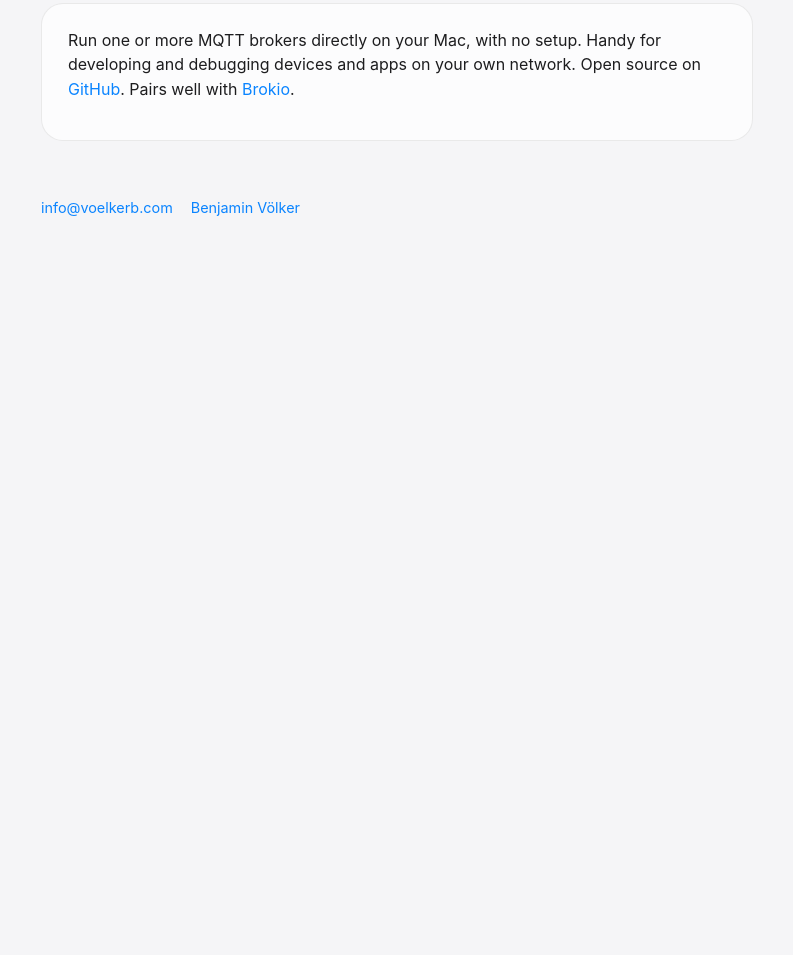
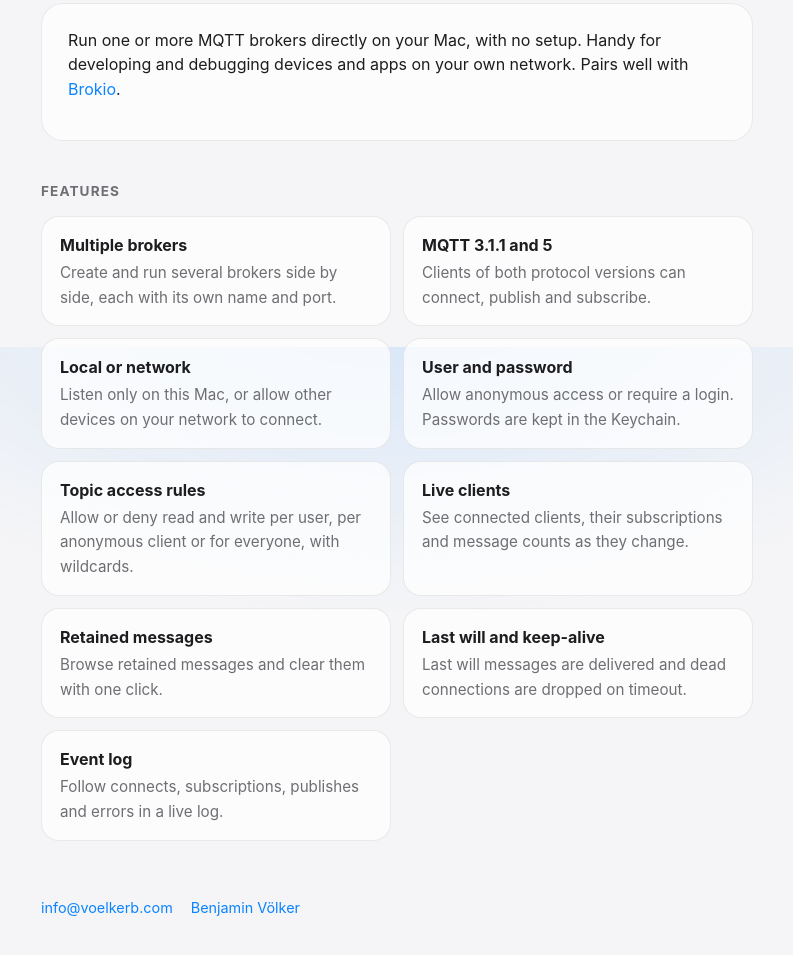
Before and after one commit to voelkerb/apps, a plain HTML site: page brokkr/index.html in a window 1280 px wide. Shown: the part 453-1408 px from the top of the page, without its empty margins (243-1036 px from the left). Before the commit the page ends 800 px from the top, so only its background shows below. Drawn offline with Linux system fonts and the light colour scheme.

Commit message:
Fix Brokkr icon padding, add Brokkr features, drop open source claim
Co-authored-by: Copilot <223556219+Copilot@users.noreply.github.com>

```diff
--- a/brokkr/index.html
+++ b/brokkr/index.html
@@ -20,8 +20,21 @@
 
     <h2>About</h2>
     <div class="prose">
-      <p>Run one or more MQTT brokers directly on your Mac, with no setup. Handy for developing and debugging devices and apps on your own network. Open source on <a href="https://github.com/voelkerb/Brokkr">GitHub</a>. Pairs well with <a href="../brokio/">Brokio</a>.</p>
+      <p>Run one or more MQTT brokers directly on your Mac, with no setup. Handy for developing and debugging devices and apps on your own network. Pairs well with <a href="../brokio/">Brokio</a>.</p>
     </div>
+
+    <h2>Features</h2>
+    <ul class="features">
+      <li><b>Multiple brokers</b><span>Create and run several brokers side by side, each with its own name and port.</span></li>
+      <li><b>MQTT 3.1.1 and 5</b><span>Clients of both protocol versions can connect, publish and subscribe.</span></li>
+      <li><b>Local or network</b><span>Listen only on this Mac, or allow other devices on your network to connect.</span></li>
+      <li><b>User and password</b><span>Allow anonymous access or require a login. Passwords are kept in the Keychain.</span></li>
+      <li><b>Topic access rules</b><span>Allow or deny read and write per user, per anonymous client or for everyone, with wildcards.</span></li>
+      <li><b>Live clients</b><span>See connected clients, their subscriptions and message counts as they change.</span></li>
+      <li><b>Retained messages</b><span>Browse retained messages and clear them with one click.</span></li>
+      <li><b>Last will and keep-alive</b><span>Last will messages are delivered and dead connections are dropped on timeout.</span></li>
+      <li><b>Event log</b><span>Follow connects, subscriptions, publishes and errors in a live log.</span></li>
+    </ul>
 
     <footer>
       <a href="mailto:info@voelkerb.com">info@voelkerb.com</a>
```
Also changed, not shown: motorfolio/index.html (+1 -1 lines), brokkr/icon.png.
